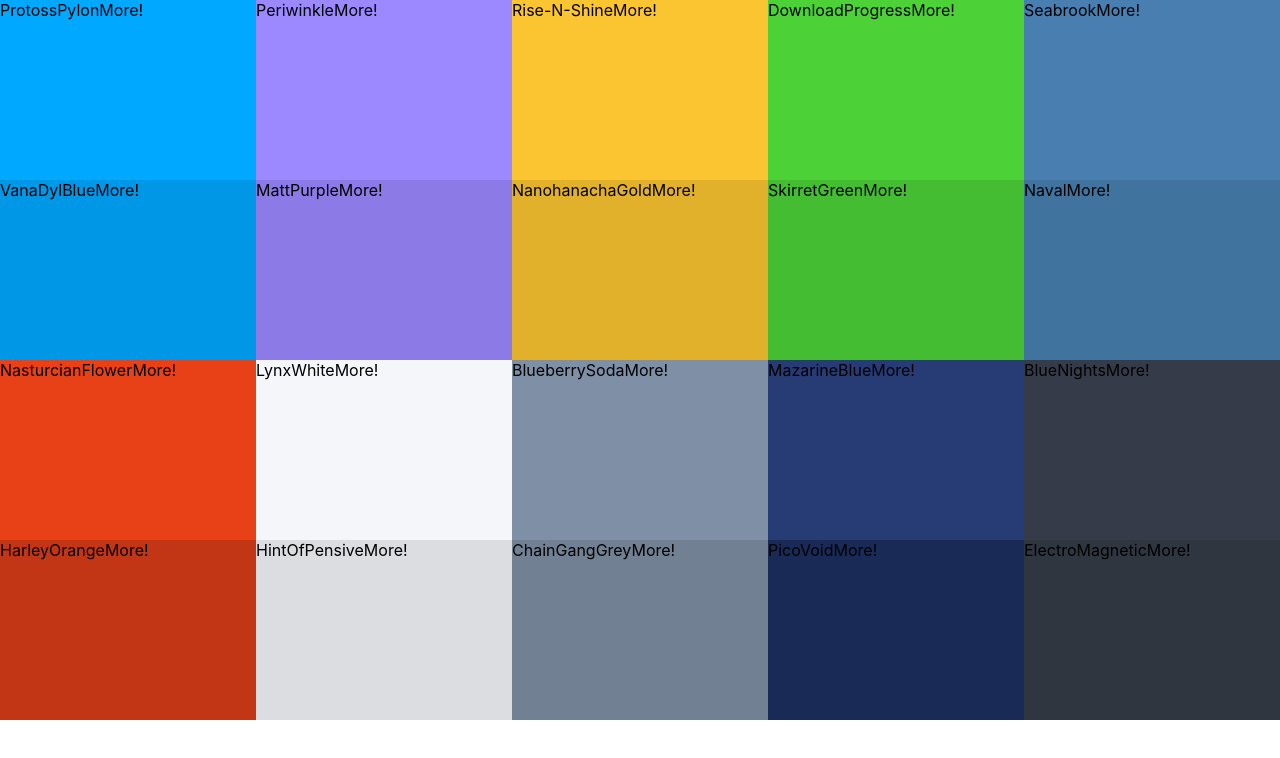
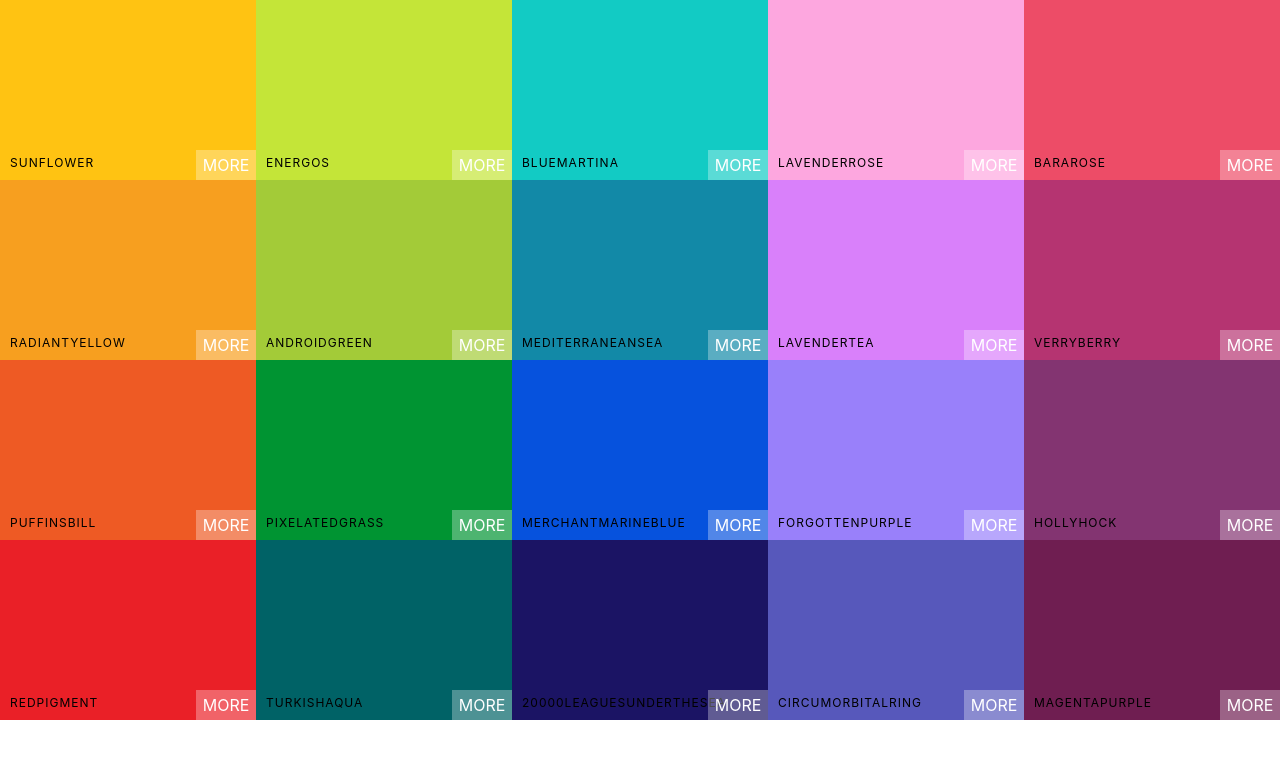
Before and after one commit to logicb0mb/cores-paleta, a React (Create React App) app: page / in a window 1280 px wide. Shown: the top 758 px of the page. Built offline with nearby package versions, Linux system fonts and the light colour scheme.

Commit message:
CopyToClipboard && Overlay Animation

```diff
--- a/package.json
+++ b/package.json
@@ -7,6 +7,7 @@
     "@testing-library/react": "^9.3.2",
     "@testing-library/user-event": "^7.1.2",
     "react": "^16.13.1",
+    "react-copy-to-clipboard": "^5.0.2",
     "react-dom": "^16.13.1",
     "react-scripts": "3.4.1"
   },
--- a/src/App.js
+++ b/src/App.js
@@ -5,7 +5,7 @@
 function App() {
     return (
         <div>
-            <Palette {...seedColors[5]} />
+            <Palette {...seedColors[2]} />
         </div>
     );
 }
--- a/src/components/ColorBox.css
+++ b/src/components/ColorBox.css
@@ -5,4 +5,108 @@
     display: inline-block;
     position: relative;
     cursor: pointer;
+    margin-bottom: -4px;
 }
+.copy-button {
+    width: 100px;
+    height: 30px;
+    position: absolute;
+    display: inline-block;
+    top: 50%;
+    left: 50%;
+    margin-left: -50px;
+    margin-top: -15px;
+    text-align: center;
+    outline: none;
+    background: rgba(255, 255, 255, 0.3);
+    font-size: 1rem;
+    line-height: 30px;
+    color: white;
+    text-transform: uppercase;
+    border: none;
+    opacity: 0;
+}
+
+.ColorBox:hover .copy-button {
+    opacity: 1;
+    transition: 0.5s;
+}
+
+.box-content {
+    position: absolute;
+    padding: 10px;
+    width: 100%;
+    left: 0px;
+    bottom: 0px;
+    color: black;
+    letter-spacing: 1px;
+    text-transform: uppercase;
+    font-size: 12px;
+}
+.see-more {
+    background: rgba(255, 255, 255, 0.3);
+    position: absolute;
+    border: none;
+    right: 0px;
+    bottom: 0px;
+    color: white;
+    width: 60px;
+    height: 30px;
+    text-align: center;
+    line-height: 30px;
+    text-transform: uppercase;
+}
+
+.copy-overlay {
+    opacity: 0;
+    z-index: 0;
+    width: 100%;
+    height: 100%;
+    transition: transform 0.6 ease-in-out;
+    transform: scale(0.1);
+}
+.copy-overlay.show {
+    opacity: 1;
+    transform: scale(50);
+    z-index: 10;
+    position: absolute;
+}
+.copy-msg {
+    position: fixed;
+    left: 0;
+    right: 0;
+    top: 0;
+    bottom: 0;
+    display: flex;
+    flex-direction: column;
+    align-items: center;
+    justify-content: center;
+    font-size: 4rem;
+    transform: scale(0.1);
+    opacity: 0;
+    color: white;
+}
+
+.copy-msg.show {
+    opacity: 1;
+    transform: scale(1);
+    z-index: 25;
+    transition: all 0.4s ease-in-out 0.3s;
+}
+
+.copy-msg h1 {
+    font-weight: 400;
+    text-shadow: 1px 2px black;
+    background: rgba(255, 255, 255, 0.2);
+    width: 100%;
+    text-align: center;
+    margin-bottom: 0;
+    padding: 1rem;
+    text-transform: uppercase;
+}
+
+.copy-msg p {
+    font-size: 2rem;
+    font-weight: 100;
+    opacity: 0.7;
+}
--- a/src/components/ColorBox.js
+++ b/src/components/ColorBox.js
@@ -1,16 +1,41 @@
 import React, { Component } from 'react';
+import { CopyToClipboard } from 'react-copy-to-clipboard';
 import './ColorBox.css';
 
 export default class ColorBox extends Component {
+    constructor(props) {
+        super(props);
+        this.state = { copied: false };
+    }
+    changeCopyState = () => {
+        this.setState({ copied: true }, () => {
+            setTimeout(() => this.setState({ copied: false }), 1500);
+        });
+    };
     render() {
+        const { name, background } = this.props;
+        const { copied } = this.state;
         return (
-            <div
-                style={{ background: this.props.background }}
-                className="ColorBox"
-            >
-                <span>{this.props.name}</span>
-                <span>More!</span>
-            </div>
+            <CopyToClipboard text={background} onCopy={this.changeCopyState}>
+                <div style={{ background }} className="ColorBox">
+                    <div
+                        style={{ background }}
+                        className={`copy-overlay ${copied && 'show'}`}
+                    />
+                    <div className={`copy-msg ${copied && 'show'}`}>
+                        <h1>copied!</h1>
+                        <p>{this.props.background}</p>
+                    </div>
+
+                    <div className="copy-container">
+                        <div className="box-content">
+                            <span>{name}</span>
+                        </div>
+                        <button className="copy-button">Copy</button>
+                    </div>
+                    <span className="see-more">More</span>
+                </div>
+            </CopyToClipboard>
         );
     }
 }
```
Also changed, not shown: 1 other file (tests, documents, lock files or other folders).
